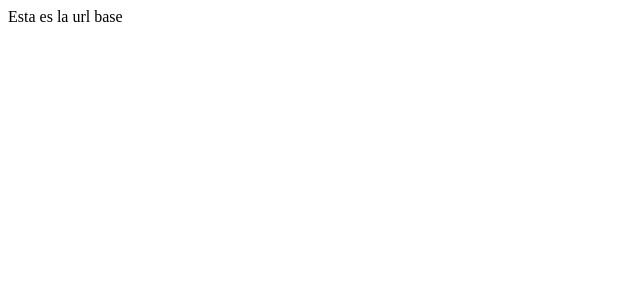
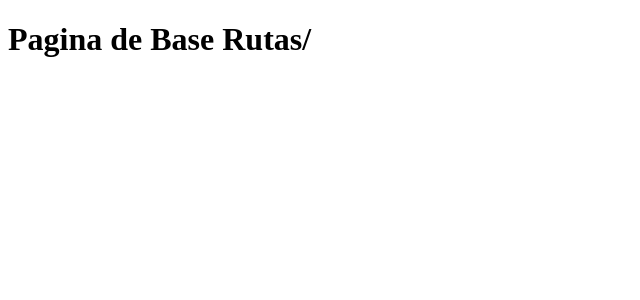
Before and after one commit to jackDestripador/RutasReact, a React (Create React App) app: page / in a window 1280 px wide. Shown: the top 300 px of the page, without its empty margins (0-640 px from the left). Built offline with nearby package versions, Linux system fonts and the light colour scheme.

Commit message:
Rutas en componentes
navegación en la url de componentes

```diff
--- a/src/App.jsx
+++ b/src/App.jsx
@@ -1,5 +1,6 @@
-
 import React from 'react';
+import Inicio from './components/inicio'
+import Base from './components/Base'
 import {
   BrowserRouter as Router,
   Switch,
@@ -11,12 +12,13 @@ function App() {
   return (
     <Router>
       <Switch>
+        <Route exact path="/">
+          <Base/>
+        </Route>
         <Route path="/inicio">
-          Estas en Inicio
+          <Inicio/>
         </Route>
-        <Route path="/">
-          Esta es la url base
-        </Route>
+
       </Switch>
 
     </Router>
--- /dev/null
+++ b/src/components/Base.jsx
@@ -0,0 +1,14 @@
+import React from 'react';
+
+const Base = () => {
+  return (
+    <div>
+      <h1>Pagina de Base Rutas/ </h1>
+    </div>
+    );
+}
+
+export default Base;
+<div>
+  <h1>Pagina de Base Rutas/ </h1>
+</div>
--- /dev/null
+++ b/src/components/inicio.jsx
@@ -0,0 +1,10 @@
+import React from 'react';
+const Inicio = () => {
+  return (
+    <div>
+      <h1>Pagina de inicio</h1>
+    </div>
+    );
+}
+
+export default Inicio;
```
